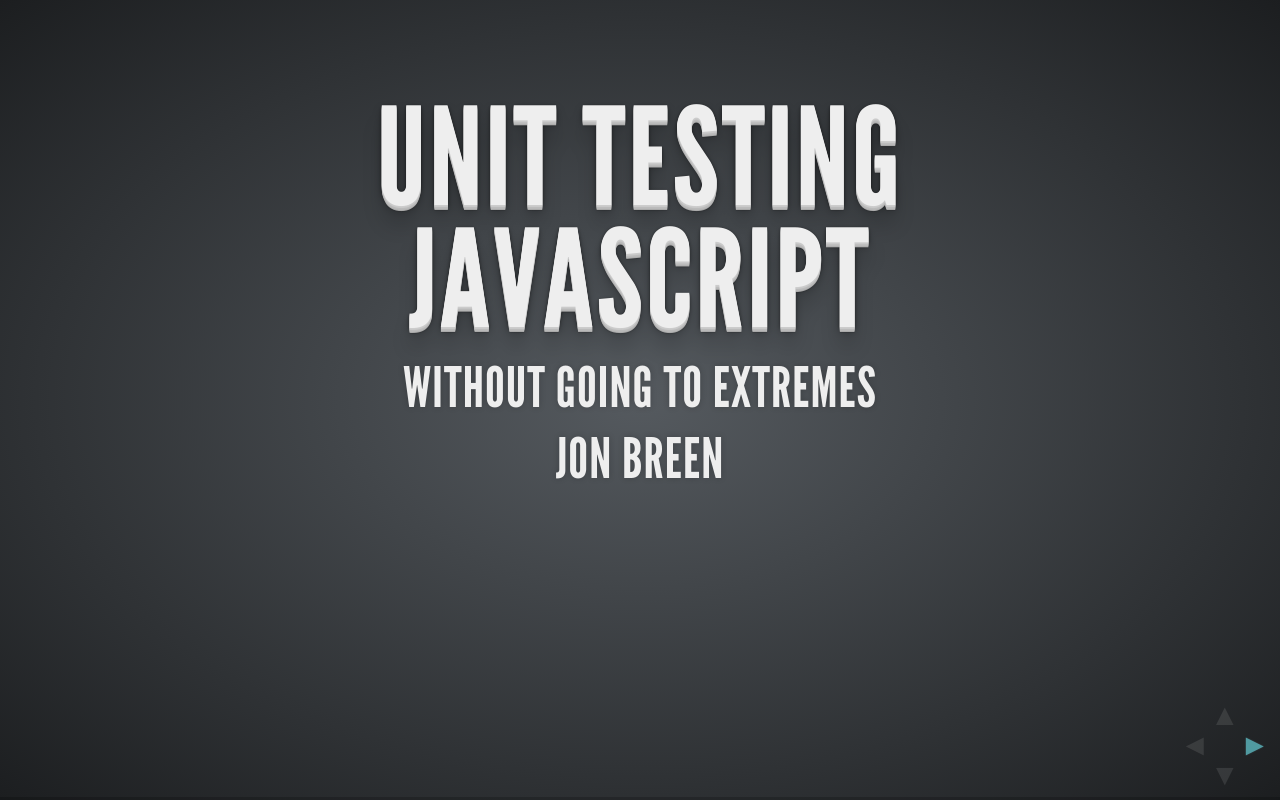
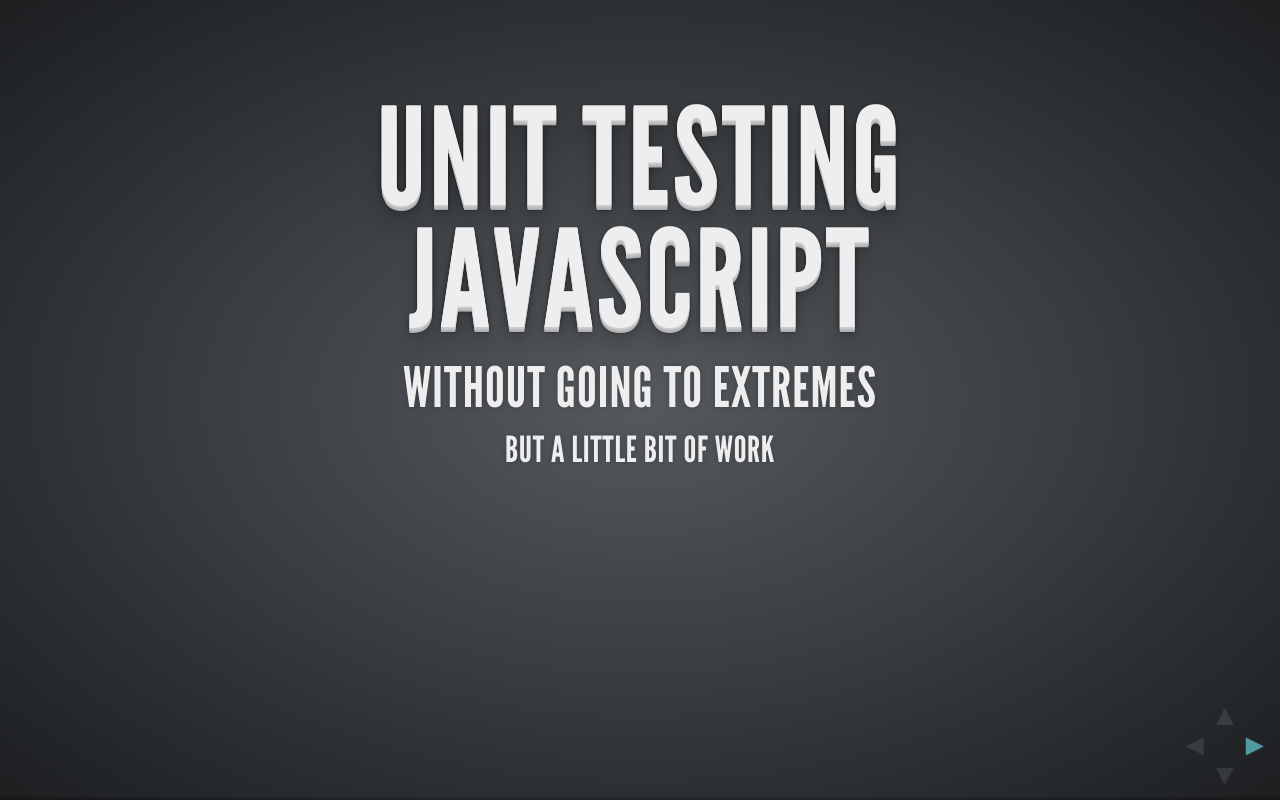
Before and after one commit to topbanana/JSUnitTesting, a plain HTML site: page index.html in a window 1280 px wide. Drawn offline with Linux system fonts and the light colour scheme.

Commit message:
Tidying up Html

```diff
--- a/index.html
+++ b/index.html
@@ -4,10 +4,10 @@
 <head>
     <meta charset="utf-8">
 
-    <title>reveal.js - The HTML Presentation Framework</title>
+    <title>Unit Testing Javascript, without going to extremes, but a little bit of work</title>
 
-    <meta name="description" content="A framework for easily creating beautiful presentations using HTML">
-    <meta name="author" content="Hakim El Hattab">
+    <meta name="description" content="How one might unit test Javascript">
+    <meta name="author" content="J Breen">
 
     <meta name="apple-mobile-web-app-capable" content="yes" />
     <meta name="apple-mobile-web-app-status-bar-style" content="black-translucent" />
@@ -32,7 +32,7 @@
 
 <body>
 
-    <section class="reveal">
+    <div class="reveal">
 
         <!-- Used to fade in a background when a specific slide state is reached -->
         <div class="state-background"></div>
@@ -43,7 +43,7 @@
             <section>
                 <h1>Unit Testing Javascript</h1>
                 <h3>Without going to extremes</h3>
-                <h3>Jon Breen</h3>
+                <h4>But a little bit of work</h4>
             </section>
 
             <section>
@@ -321,7 +321,7 @@
 							<pre style="background-color: #000; display: block"><code style="font-family:consolas; color:#fff; font-size: 0.5em; line-height: 1em">C:\Projects\JSUnitTesting> bin\Chutzpah1.2.0\chutzpah.console.exe /path code\qunit_unittests</code></pre>
                     </li>
                     <li>Output:
-							<pre style="background-color: #000; display: block"><code style="font-family:consolas; color:#fff;; font-size: 0.5em; line-height: 1em">Chutzpah console test runner (32-bit .NET 4.0.30319.237)
+							<pre style="background-color: #000; display: block"><code style="font-family:consolas; color:#fff; font-size: 0.5em; line-height: 1em">Chutzpah console test runner (32-bit .NET 4.0.30319.237)
 Copyright (C) 2011 Matthew Manela (http://matthewmanela.com).
 
 chutzpah.dll:     Version 1.2.0.29
@@ -333,7 +333,7 @@ chutzpah.dll:     Version 1.2.0.29
 File: C:\Projects\JSUnitTesting\code\qunit_unittests\unittests.js
      1 total, 1 failed, took 0 seconds
 
-<span style="#999">Tests complete: 1</span>
+<span style="color: #999">Tests complete: 1</span>
 === 1 total, 1 failed, took 0 seconds ===</code></pre>
                     </li>
                 </ul>
@@ -367,11 +367,11 @@ File: C:\Projects\JSUnitTesting\code\qunit_unittests\unittests.js
 							<pre style="background-color: #000; display: block"><code style="font-family:consolas; color:#fff; font-size: 0.5em; line-height: 1em">C:\Projects\JSUnitTesting> java -cp bin\rhino1_7R3\js.jar org.mozilla.javascript.tools.shell.Main -opt -1 rhino-suites\qunit_unittests_4.js</code></pre>
                     </li>
                     <li>Output (on success, revision 4):
-							<pre style="background-color: #000; display: block"><code style="font-family:consolas; color:#fff;; font-size: 0.5em; line-height: 1em">PASS undefined
+							<pre style="background-color: #000; display: block"><code style="font-family:consolas; color:#fff; font-size: 0.5em; line-height: 1em">PASS undefined
 PASS undefined</code></pre>
                     </li>
                     <li>Output (on failure, revision 3):
-							<pre style="background-color: #000; display: block"><code style="font-family:consolas; color:#fff;; font-size: 0.5em; line-height: 1em">js: "lib/qunit/qunit.js", line 1172: Java class "[B" has no public instance field or method named "setInterval".
+							<pre style="background-color: #000; display: block"><code style="font-family:consolas; color:#fff; font-size: 0.5em; line-height: 1em">js: "lib/qunit/qunit.js", line 1172: Java class "[B" has no public instance field or method named "setInterval".
         at lib/qunit/qunit.js:1172
         at lib/qunit/qunit.js:1153
         at lib/qunit/qunit.js:1236
@@ -539,18 +539,19 @@ PASS undefined</code></pre>
             controls: true,
             progress: true,
             history: true,
-
+            autoSlide: 0,
+            ollingLinks: true,
             theme: Reveal.getQueryHash().theme || 'default', // available themes are in /css/theme
             transition: Reveal.getQueryHash().transition || 'default', // default/cube/page/concave/linear(2d)
 
             // Optional libraries used to extend on reveal.js
             dependencies: [
                 { src: 'lib/js/highlight.js', async: true, callback: function () { window.hljs.initHighlightingOnLoad(); } },
-                    { src: 'lib/js/classList.js', condition: function () { return !document.body.classList; } },
-                    { src: 'lib/js/showdown.js', condition: function () { return !!document.querySelector('[data-markdown]'); } },
-                    { src: 'lib/js/data-markdown.js', condition: function () { return !!document.querySelector('[data-markdown]'); } },
-                    { src: '/socket.io/socket.io.js', async: true, condition: function () { return window.location.host === 'localhost:1947'; } },
-                    { src: 'plugin/speakernotes/client.js', async: true, condition: function () { return window.location.host === 'localhost:1947'; } },
+                { src: 'lib/js/classList.js', condition: function () { return !document.body.classList; } }//,
+                //{ src: 'lib/js/showdown.js', condition: function () { return !!document.querySelector('[data-markdown]'); } },
+                //{ src: 'lib/js/data-markdown.js', condition: function () { return !!document.querySelector('[data-markdown]'); } },
+                //{ src: '/socket.io/socket.io.js', async: true, condition: function () { return window.location.host === 'localhost:1947'; } },
+                //{ src: 'plugin/speakernotes/client.js', async: true, condition: function () { return window.location.host === 'localhost:1947'; } },
             ]
         });
 
```
Lines whose indentation alone changed are shown as unchanged.
